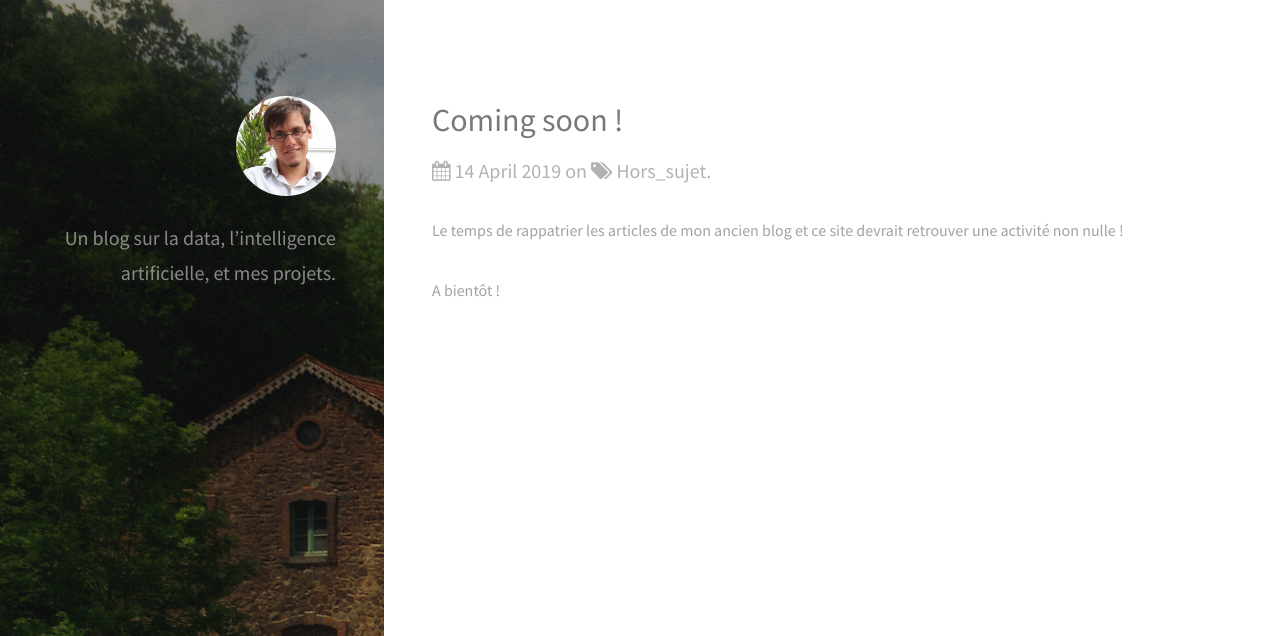
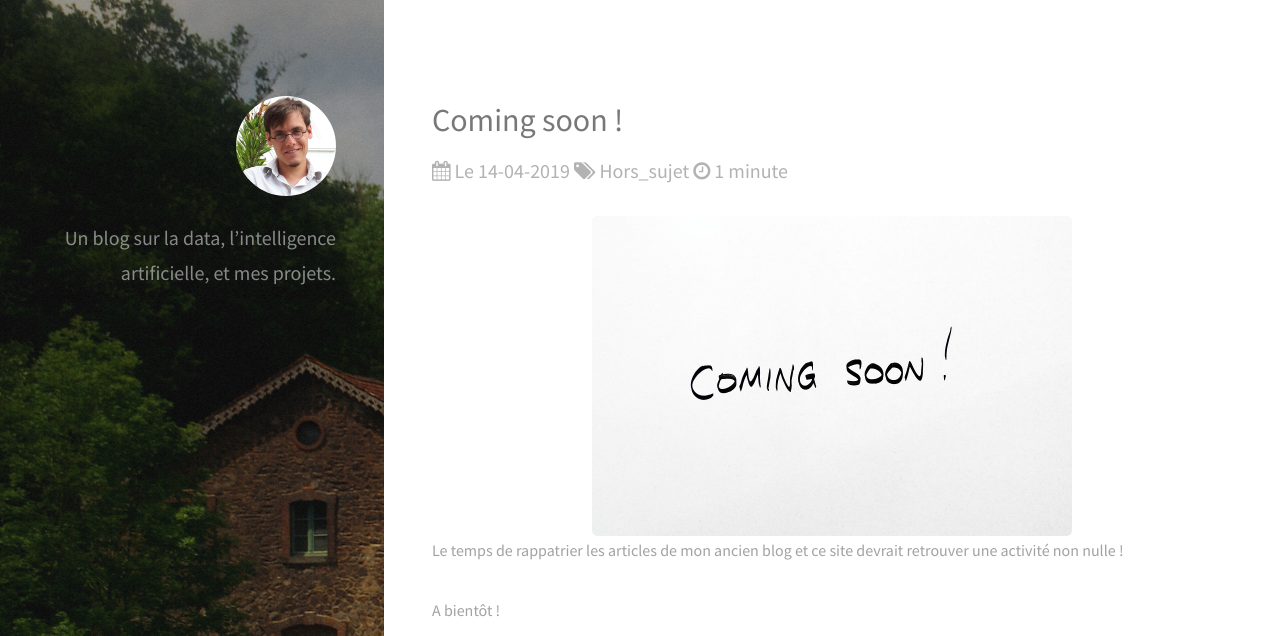
Before and after one commit to sildar/ledatablog, a Jekyll site: the page built from _posts/2019-04-14-coming-soon.md, in a window 1280 px wide and 1064 px high. Shown: the top 636 px of the window. Built offline with Jekyll 4.4.1, drawn with Linux system fonts in a browser that asks for light colours; grey boxes are pictures that could not be loaded.

Commit message:
Add reading time and head/foot images to posts

```diff
--- a/_includes/head.html
+++ b/_includes/head.html
@@ -9,3 +9,7 @@
 <link rel="alternate" type="application/atom+xml" href="{{ site.github.url }}/atom.xml" title="Sitewide ATOM Feed" />
 <link rel="alternate" type="application/rss+xml" href="{{ site.github.url }}/rss.xml" title="Sitewide RSS Feed" />
 <link rel="author" type="text/plain" href="{{ site.github.url }}/humans.txt" />
+<link rel="apple-touch-icon" sizes="180x180" href="/images/apple-touch-icon.png">
+<link rel="icon" type="image/png" sizes="32x32" href="/images/favicon-32x32.png">
+<link rel="icon" type="image/png" sizes="16x16" href="/images/favicon-16x16.png">
+<link rel="manifest" href="/site.webmanifest">
--- a/_includes/readingtime.html
+++ b/_includes/readingtime.html
@@ -1,6 +1,6 @@
 {% assign minutes = content | number_of_words | divided_by: 180 | round: 0 %}
 {% if minutes >= 2 %}
   <i class="fa fa-clock-o"></i> {{ minutes }} minutes
-{% elsif minutes == 1 %}
+{% elsif minutes == 1 or minutes == 0 %}
   <i class="fa fa-clock-o"></i> 1 minute
 {% endif %}
--- a/_layouts/post.html
+++ b/_layouts/post.html
@@ -15,15 +15,24 @@
         <header class="major">
           <h2>{{ page.title }}</h2>
           <p>
-            <i class="fa fa-calendar"></i> {{ page.date | date: "%d %B %Y" }}{% if page.categories %} on <i class="fa fa-tags"></i> {{ page.categories | array_to_sentence_string }}.{% endif %}
+            <i class="fa fa-calendar"></i> Le {{ page.date | date: "%d-%m-%Y" }}{% if page.categories %} <i class="fa fa-tags"></i> {{ page.categories | array_to_sentence_string }} {% endif %}
             {% include readingtime.html %}
           </p>
+		  <figure>
+		  <img src="/images/thumbs/{{ page.thumbnail }}" class="image headimage">
+		  	  <figcaption> {{ page.thumbnaildesc }} </figcaption>
+		   </figure>
         </header>
 
         <section>
           {{ content }}
         </section>
       </article>
+
+		  <figure>
+		  <img src="/images/thumbs/{{ page.closingthumb }}" class="image headimage">
+		  	  <figcaption> {{ page.closingthumbdesc }} </figcaption>
+		   </figure>
 
       {% include disqus.html %}
 
--- a/assets/sass/main.scss
+++ b/assets/sass/main.scss
@@ -44,6 +44,7 @@
 	$size-header-width: 35%;
 	$size-header-pad: 4em;
 
+
 /* Basic */
 
 	body {
@@ -549,6 +550,24 @@
 				width: 100%;
 			}
 		}
+
+		&.headimage {
+			display: block;
+			text-align: center;
+			margin-left: auto;
+			margin-right: auto;
+			width: 60%;
+			img {
+				width: 100%;
+			}
+		}
+
+	}
+
+
+	figcaption {
+		font-size: 0.8em;
+		text-align: center;
 	}
 
 /* List */
@@ -1000,6 +1019,9 @@
 		}
 	}
 
+
+
+
 /* Poptrox */
 
 	@include keyframes('spin') {
```
